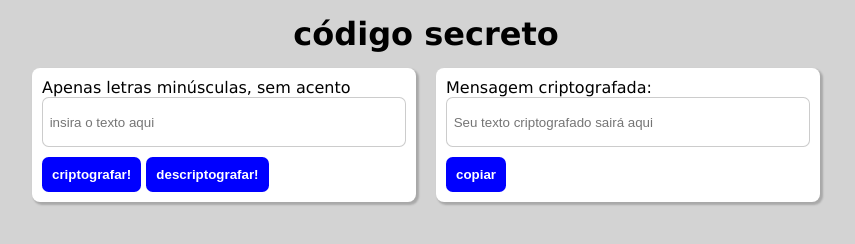
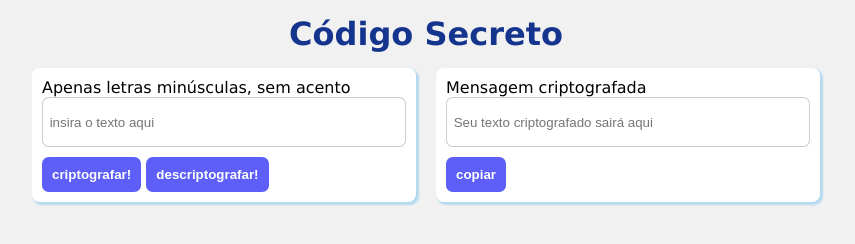
Before and after one commit to danielbecher/danielbecher.github.io, a plain HTML site: page index.html in a window 1280 px wide. Shown: the whole page, without its empty margins (214-1069 px from the left). Drawn offline with Linux system fonts and the light colour scheme.

Commit message:
Lançada nova versão com mais alguns ajustes de estilo (CSS) #challengeonelogicabr

```diff
--- a/index.html
+++ b/index.html
@@ -4,11 +4,11 @@
   <meta charset="UTF-8">
   <meta http-equiv="X-UA-Compatible" content="IE=edge">
   <meta name="viewport" content="width=device-width, initial-scale=1.0">
-  <title>Codificador/Decodificador de frases - #challengeonelogicabr</title>
+  <title>Codificador de frases - #challengeonelogicabr</title>
   <link rel="stylesheet" href="style.css">
 </head>
 <body>
-  <h1 class="titulo">código secreto</h1>
+  <h1 class="titulo">Código Secreto</h1>
 
   <main class="main">
     <section class="form box">
@@ -22,7 +22,7 @@
 
     <section class="msg box">
       <form id="mensagem">
-        <label for="input-texto">Mensagem criptografada:</label><br>
+        <label for="input-texto">Mensagem criptografada</label><br>
         <input class="text-input" type="text" id="msg" placeholder="Seu texto criptografado sairá aqui"></input>
         <input class="btn" type="submit" value="copiar" id="btn-copy">
       </form>
--- a/style.css
+++ b/style.css
@@ -5,7 +5,7 @@
 }
 
 body {
-  background-color: lightgray;
+  background-color: rgba(0, 0, 0, 0.055);
   font-family: Verdana, Geneva, Tahoma, sans-serif;
 }
 
@@ -19,13 +19,14 @@ body {
 .titulo {
   padding: 15px;
   text-align: center;
+  color: rgba(10, 44, 136, 0.959) ;
 
 }
 
 .box {
   padding: 10px;
   margin: 0 10px 0 10px;
-  box-shadow: 2px 2px 2px 1px rgba(0, 0, 0, 0.2);
+  box-shadow: 2px 2px 2px 1px rgb(180, 217, 238);
   background-color: white;
   border-radius: 0.5em;
   width: 30vw;
@@ -36,7 +37,7 @@ body {
   border: 0;
   color: white;
   font-weight: bold;
-  background-color: blue;
+  background-color: rgba(60, 60, 247, 0.822);
   padding: 10px;
   margin-top: 10px;
   border-radius: 0.5em;
```
